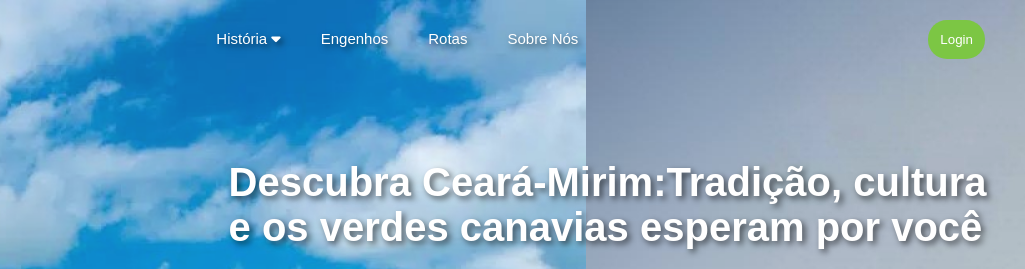
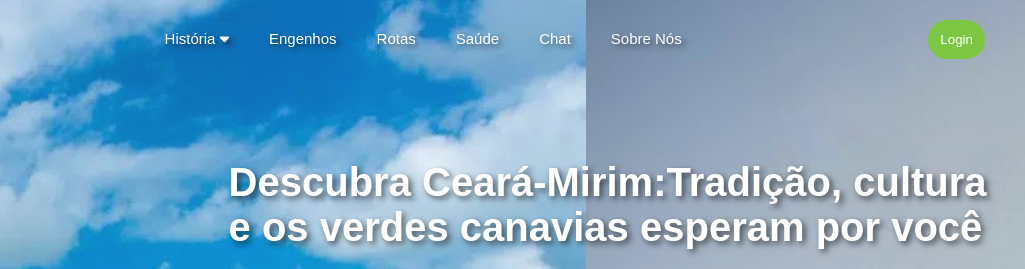
Before and after one commit to PulsodaHistoriaCM/PulsoCM, a plain HTML site: page static/templates/logado.html in a window 1280 px wide. Shown: the top 269 px of the page, 255-1280 px from the left. Drawn offline with nearby package versions, Linux system fonts and the light colour scheme.

Commit message:
header logado links add

```diff
--- a/static/templates/logado.html
+++ b/static/templates/logado.html
@@ -54,6 +54,8 @@
                 </li>
                 <li><a href="/PulsoCM/static/templates/secaoE.html">Engenhos</a></li>
                 <li><a href="/PulsoCM/static/templates/rotas.html">Rotas</a></li>
+                <li><a href="/PulsoCM/static/templates/saude.html">Saúde</a></li>
+                <li><a href="/PulsoCM/static/templates/chat.html">Chat</a></li>
                 <li><a href="/PulsoCM/static/templates/about.html">Sobre Nós</a></li>
             </ul>
         </nav>
@@ -74,6 +76,8 @@
                 <li><a href="/PulsoCM/static/templates/secaoF.html">Folclore</a></li>
                 <li><a href="/PulsoCM/static/templates/secaoE.html">Engenhos</a></li>
                 <li><a href="/PulsoCM/static/templates/rotas.html">Rotas</a></li>
+                <li><a href="/PulsoCM/static/templates/saude.html">Saúde</a></li>
+                <li><a href="/PulsoCM/static/templates/chat.html">Chat</a></li>
                 <li><a href="/PulsoCM/static/templates/about.html">Sobre Nós</a></li>
             </ul>
             <a href="/PulsoCM/static/templates/login.html"><button>Login</button></a>
```
Also changed, not shown: static/templates/chat.html (+2 -0 lines), static/templates/saude.html (+2 -0 lines).
